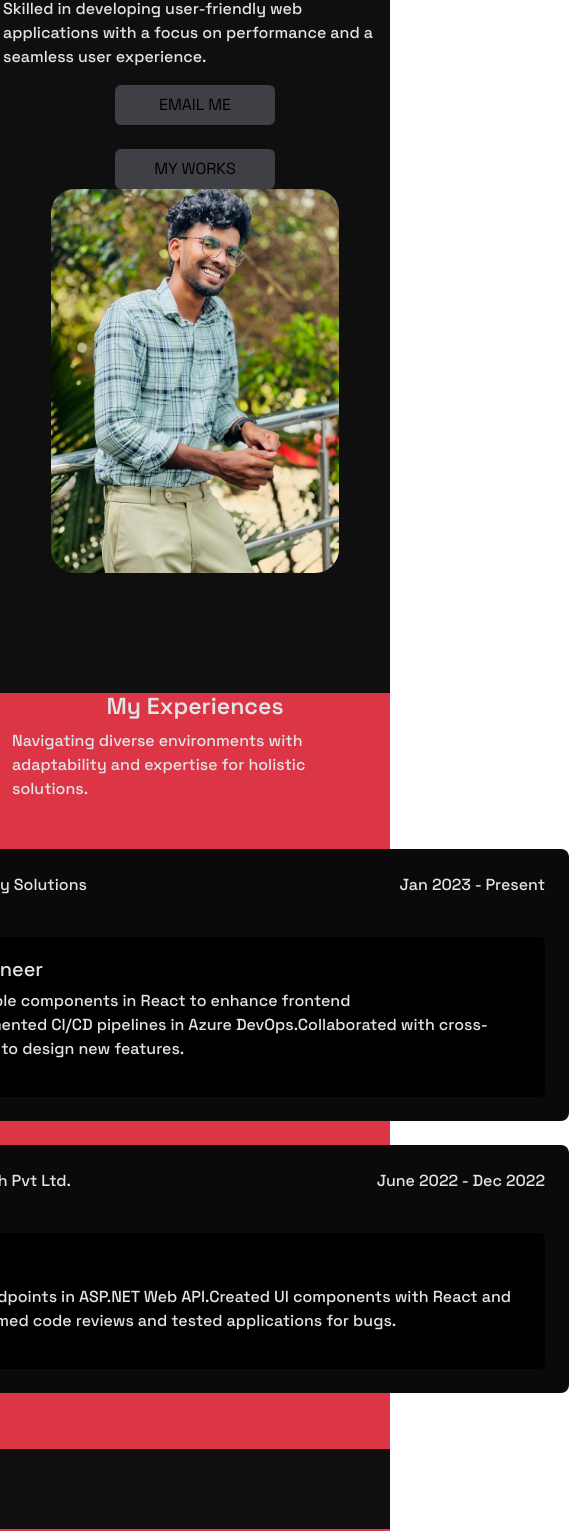
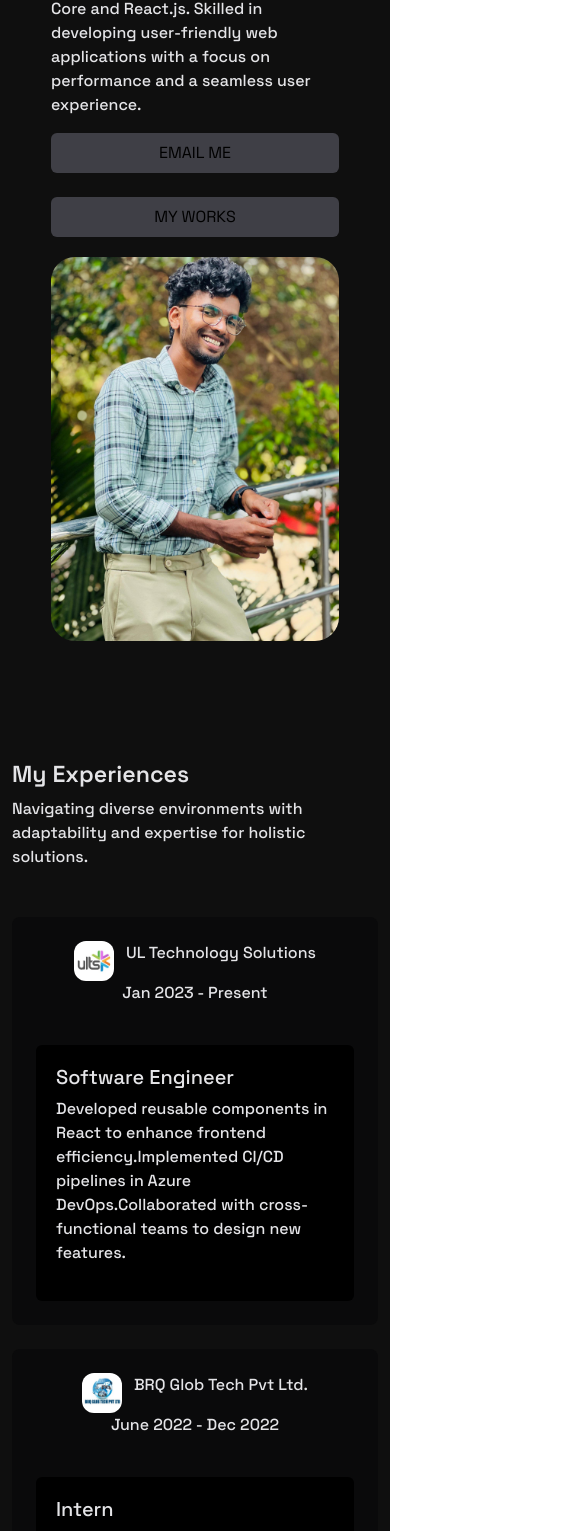
Before and after one commit to kmadhuraj/personal-portfolio, a React (Vite) app: page / in a window 390 px wide. Shown: the part 231-1762 px from the top of the page, 585 px wide, since content can reach past the window. Built offline with nearby package versions, Linux system fonts and the light colour scheme.

Commit message:
8th commit

```diff
--- a/src/App.css
+++ b/src/App.css
@@ -1,2 +1,19 @@
 @import url('https://fonts.googleapis.com/css2?family=Comfortaa:wght@300');
 @import url('https://fonts.googleapis.com/css2?family=Montserrat:ital,wght@0,100..900;1,100..900&family=Noto+Sans:ital,wght@0,100..900;1,100..900&family=Roboto:ital,wght@0,100;0,300;0,400;0,500;0,700;0,900;1,100;1,300;1,400;1,500;1,700;1,900&family=Space+Grotesk:wght@300..700&display=swap');
+
+@media (max-width: 600px) {
+    .responsive{
+      width:100%;
+    }
+    .project-card{
+        width: 300px;
+    }
+
+  }
+
+@media(min-width:768px){
+    .project-card{
+        color: red;
+        width: 750px;
+    }
+}
--- a/src/common/StyledButton.jsx
+++ b/src/common/StyledButton.jsx
@@ -12,7 +12,7 @@ export default function StyledButton({ data }) {
     <>
       <Link
         to={data.Link}
-        className="tw-text-neutral-300 text-decoration-none tw-flex tw-gap-5 tw-justify-center tw-items-center tw-w-52 tw-h-10 tw-rounded-lg  tw-bg-neutral-900 hover:tw-bg-neutral-700 hover:tw-transition-all tw-delay-75"
+        className="tw-text-neutral-300 text-decoration-none tw-flex tw-gap-5 tw-justify-evenly tw-items-center md:tw-w-52 md:tw-h-10 tw-h-14 tw-rounded-lg  tw-bg-neutral-900 hover:tw-bg-neutral-700 hover:tw-transition-all tw-delay-75"
       >
         <div className="tw-bg-zinc-700 tw-w-8 tw-h-8 tw-flex tw-justify-center tw-items-center tw-rounded-lg">
           <FontAwesomeIcon icon={data.Icon} color="white" size="x" />
--- a/src/common/button/Button.jsx
+++ b/src/common/button/Button.jsx
@@ -5,8 +5,8 @@ export default function Button({ children, onClick }) {
     <>
       <motion.button
         onClick={onClick}
-        className="tw-w-40 tw-border-none tw-rounded-md  tw-h-10 tw-bg-zinc-700 hover:tw-bg-gray-500 hover:tw-text-white tw-uppercase focus:tw-animate-scramble "
-        whileHover={{ scale: 1.2 }}
+        className=" tw-w-72 md:tw-w-40 tw-border-none tw-rounded-md tw-h-10 tw-bg-zinc-700 hover:tw-bg-gray-500 hover:tw-text-white tw-uppercase focus:tw-animate-scramble "
+        whileHover={{ scale: 0.9 }}
         onHoverStart={e => {}}
         onHoverEnd={e => {}}
       >
--- a/src/header/MyNavbar.jsx
+++ b/src/header/MyNavbar.jsx
@@ -33,7 +33,7 @@ export default function MyNavbar() {
                 >
                   Home
                 </Link>
-                <Link
+                {/* <Link
                   className="nav-link"
                   to="about"
                   spy={true}
@@ -42,7 +42,7 @@ export default function MyNavbar() {
                   duration={100}
                 >
                   About me
-                </Link>
+                </Link> */}
                 <Link
                   className="nav-link"
                   to="projects"
--- a/src/pages/HomePage.jsx
+++ b/src/pages/HomePage.jsx
@@ -25,6 +25,8 @@ import js from "../assets/images/javascript-1.svg";
 import git from "../assets/images/Git.png";
 import tailwind from "../assets/images/Tailwind.png";
 import bootstrap from "../assets/images/bootstrap-icons.png";
+import { motion } from "framer-motion";
+import { Link } from "react-router-dom";
 // import GoogleFontLoader from 'react-google-fonts';
 export default function HomePage() {
   //useref is used to access the project section
@@ -89,13 +91,12 @@ export default function HomePage() {
         <div className="tw-flex tw-justify-center tw-p-10">
           <div
             id="home"
-            className=" tw-flex tw-flex-col  bg- md:tw-flex-row tw-items-center  md:tw-justify-evenly  md:tw-items-center"
+            className=" tw-flex tw-flex-col tw-gap-5 md:tw-flex-row tw-items-center  md:tw-justify-evenly  md:tw-items-center"
           >
-            <div className="tw-flex tw-items-center tw-flex-col tw-w-96  md:tw-items-start tw-text-zinc-200">
-              <p className="tw-text-lg fw-light text-uppercase">Hi There!</p>
-
+            <div className="tw-flex tw-items-center tw-flex-col tw-w-72 md:tw-w-96  md:tw-items-start tw-text-zinc-200">
               {/* animation typing  */}
-              <div className="">
+              <div className=" tw-flex-col">
+                <p className="tw-text-lg fw-light text-uppercase">Hi There!</p>
                 <h3 className="tw-text-2xl w-100 fw-bold text-uppercase">
                   MADHURAJ K
                 </h3>
@@ -108,12 +109,14 @@ export default function HomePage() {
               </div>
 
               <div className="tw-flex-col tw-flex md:tw-flex-row tw-gap-6">
-                <Button onClick={handleButtonNavigate}> Email Me </Button>
+                <Link to="mailto:madhurajofficail7@gmail.com">
+                  <Button> Email Me </Button>
+                </Link>
                 <Button onClick={handleButtonNavigate}> My Works</Button>
               </div>
             </div>
 
-            <div className="tw-w-96 tw-flex tw-justify-center">
+            <div className="tw-w-80 tw-flex tw-justify-center">
               <img
                 className="md:tw-w-60 tw-w-72 tw-rounded-3xl md:tw-rounded-3xl"
                 src="\src\assets\images\me.jfif"
@@ -130,8 +133,8 @@ export default function HomePage() {
 
         {/* resume section */}
 
-        <div className="tw-flex tw-flex-col tw-items-center bg-danger container tw-text-zinc-200">
-          <div className="tw-flex tw-flex-col tw-items-center">
+        <div className="tw-flex tw-flex-col tw-items-center  container tw-text-zinc-200">
+          <div className="tw-flex tw-flex-col tw-items-start md:tw-items-center">
             <h3 className="tw-font-semibold ">My Experiences</h3>
             <p>
               Navigating diverse environments with adaptability and expertise
@@ -146,15 +149,17 @@ export default function HomePage() {
 
         {/* skills section */}
 
-        <div className="container bg-danger ">
+        <div className="container ">
           <div className="tw-flex tw-text-md tw-flex-col tw-gap-10  tw-text-zinc-200 ">
-            <h3 className="tw-mx-auto">My Skills</h3>
-            <p className="tw-mx-auto tw-font-normal">
-              I have expertise in these skills and am continuously improving
-              myself to expand my skill set
-            </p>
+            <div className="tw-flex tw-flex-col tw-items-start md:tw-items-center">
+              <h3 className="">My Skills</h3>
+              <p className="tw-mx-auto tw-font-normal">
+                I have expertise in these skills and am continuously improving
+                myself to expand my skill set
+              </p>
+            </div>
 
-            <div className="tw-grid tw-grid-cols-3 tw-place-self-center tw-gap-5">
+            <div className="tw-grid lg:tw-grid-cols-3 md:tw-grid-cols-2 tw-gap-5 md:tw-gap-5 tw-place-self-center ">
               {SkillsArray.map((skill, index) => (
                 <Skills key={index} data={skill} />
               ))}
@@ -164,12 +169,19 @@ export default function HomePage() {
 
         {/* project section  */}
 
-        <div className="container bg-danger" ref={sectionRef} id="projects">
+        <div className="container " ref={sectionRef} id="projects">
+          <div className="tw-flex tw-flex-col tw-items-start md:tw-items-center">
+            <h3 className=" tw-mb-8">Projects</h3>
+            <p>
+              Explore some of my recent projects that showcase my skills and
+              experience across various technologies and frameworks.
+            </p>
+          </div>
           <ProjectSection></ProjectSection>
         </div>
 
         {/* contact form  */}
-        <div className="tw-flex bg-danger tw-flex-col tw-items-center container">
+        <div className="tw-flex tw-flex-col tw-items-center container">
           <h2>Contact Me</h2>
           <ContactForm></ContactForm>
         </div>
--- a/src/pages/sub-pages/projects/ProjectSection.jsx
+++ b/src/pages/sub-pages/projects/ProjectSection.jsx
@@ -7,7 +7,7 @@ export default function ProjectSection() {
       description:
         "An Invoice Management System built using PHP and XAMPP, designed to streamline the process of generating and printing invoices for product purchases.",
       image:
-        "https://plus.unsplash.com/premium_photo-1683865776032-07bf70b0add1?q=80&w=1632&auto=format&fit=crop&ixlib=rb-4.0.3&ixid=M3wxMjA3fDB8MHxwaG90by1wYWdlfHx8fGVufDB8fHx8fA%3D%3D",
+        "src/assets/images/invoice.png",
     },
     {
       title: "SMS Spam Detection System ",
@@ -25,16 +25,17 @@ export default function ProjectSection() {
       title: "Student Registration System ",
       description:
         "A Student Registration System developed with React and ASP.NET Web API, designed to manage student data efficiently.",
-      image: "src/assets/images/student.jfif",
+      image: "src/assets/images/student.png",
     },
   ];
   return (
     <>
       {/* <section className=" "> */}
       <div className=" tw-flex tw-flex-col tw-items-center  tw-text-zinc-200">
-          <h3 className=" tw-mb-8">
-            Projects
-          </h3>
+        {/* <div className="tw-flex tw-flex-col tw-items-start">
+          <h3 className=" tw-mb-8">Projects</h3>
+        </div> */}
+
         <div className="tw-flex tw-flex-col md:tw-justify-center md:tw-flex-row tw-flex-wrap tw-gap-10 ">
           {projects.map((project, index) => (
             <ProjectCard
--- a/src/pages/sub-pages/resume/Resume.jsx
+++ b/src/pages/sub-pages/resume/Resume.jsx
@@ -3,7 +3,12 @@ import AOS from "aos";
 import "aos/dist/aos.css";
 import ults from "../../../assets/images/ults.png";
 import brq from "../../../assets/images/brq.png";
+import "../../../App.css"
 export default function Resume({ period, department, institute, para }) {
+
+  const myStyle={
+   screen
+  }
   const experiences = [
     {
       jobTitle: "Software Engineer",
@@ -46,16 +51,18 @@ export default function Resume({ period, department, institute, para }) {
   return (
     <>
       <div  >
-        <section data-aos="zoom-in-right" className="tw-py-8  ">
+        <section className="tw-py-8  ">
           {experiences.map((experience, index) => (
             //this is the experience card -- start
 
             <div
+              data-aos="fade-up"
+              data-aos-duration="1000"
               key={index}
               style={{ backgroundColor: "#0a0a0b" }}
               className="tw-flex tw-flex-col tw-p-6 tw-text-zinc-200 tw-gap-6 tw-mb-6  tw-rounded-lg"
             >
-              <div className="tw-flex tw-items-center tw-justify-between">
+              <div className="tw-flex tw-flex-col md:tw-flex-row tw-items-center tw-justify-between">
                 <div className="tw-flex tw-gap-3 tw-items-center">
                   <img
                     className="tw-w-10 tw-h-10 tw-rounded-xl"
@@ -69,8 +76,9 @@ export default function Resume({ period, department, institute, para }) {
               </div>
 
               <div
-                style={{ width: "700px" }}
-                className="tw-flex tw-bg-black tw-flex-col  tw-justify-center tw-text-zinc-200 tw-h-auto tw-rounded-md tw-p-5"
+                // style={{ width: "700px" }}
+
+                className="responsive tw-flex tw-bg-black tw-flex-col   tw-justify-center tw-text-zinc-200 tw-h-auto tw-rounded-md tw-p-5"
               >
 
                 <h5 className="">{experience.jobTitle}</h5>
--- a/src/pages/sub-pages/skills/Skills.jsx
+++ b/src/pages/sub-pages/skills/Skills.jsx
@@ -26,10 +26,10 @@ export default function Skills({ data }) {
   return (
     <>
       <div
-        data-aos="zoom-in-right"
+        data-aos="fade-up"
+        data-aos-duration="1000"
         className="tw-flex tw-justify-evenly tw-items-center tw-box-border tw-h-16 tw-w-60 tw-rounded-2xl tw-bg-neutral-900 hover:tw-bg-neutral-800 hover:tw-transition-all tw-delay-75"
       >
-
         <div className="tw-w-12 tw-h-12 tw-flex tw-justify-center tw-items-center  tw-rounded-lg tw-bg-neutral-800">
           <img
             className="tw-w-10  tw-rounded-lg"
```
Also changed, not shown: src/pages/sub-pages/contact/ContactForm.jsx (+12 -8 lines), src/pages/sub-pages/projects/ProjectCard.jsx (+9 -4 lines), src/assets/images/invoice.png (added), src/assets/images/student.png (added). Lines whose indentation alone changed are shown as unchanged.
